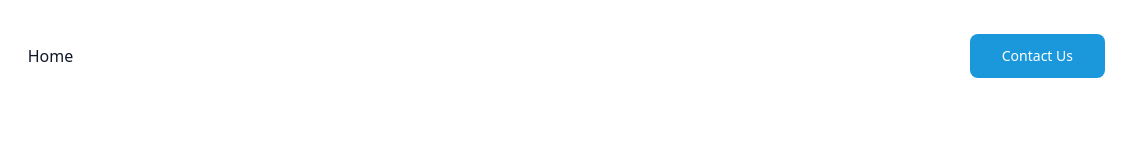
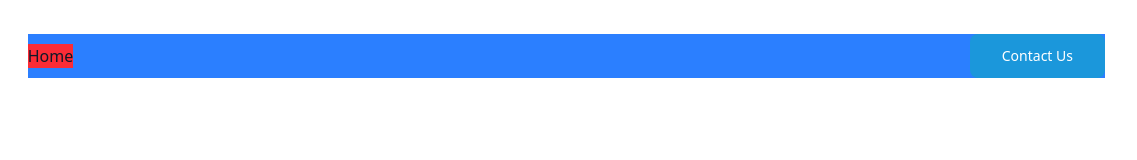
Before and after one commit to 758gianni/West-Indies-Shipping, a plain HTML site: page index.html in a window 1280 px wide. Shown: the full height of the page, 143-1280 px from the left. Drawn offline with nearby package versions, Linux system fonts and the light colour scheme.

Commit message:
Update index.html

```diff
--- a/index.html
+++ b/index.html
@@ -11,9 +11,11 @@
 			@theme {
 				--color-WIS-blue: #1b97db;
 			}
-.divider {
-				@apply border-t border-gray-200;
+
+			::selection {
+				@apply bg-WIS-blue text-white;
 			}
+
 			a,
 			button {
 				@apply transition-all duration-200 ease-in-out;
@@ -26,8 +28,8 @@
 				<img class="w-auto h-20" src="https://www.westindiesshipping.com/images/head_r1_c1.gif" alt="" />
 			</a>
 
-			<div class="flex flex-1 items-center justify-end md:justify-between">
-				<nav class="hidden md:block">
+			<div class="bg-blue-500 flex flex-1 items-center justify-end md:justify-between">
+				<nav class="bg-red-500 hidden md:block">
 					<ul class="flex items-center gap-6">
 						<li>
 							<a href="" class="text-base font-medium text-gray-900 hover:text-gray-600">Home</a>
@@ -42,6 +44,7 @@
 
 					<button class="block rounded-sm bg-gray-100 p-2.5 text-gray-600 transition hover:text-gray-600/75 md:hidden">
 						<span class="sr-only">Toggle menu</span>
+
 						<svg xmlns="http://www.w3.org/2000/svg" class="size-5" fill="none" viewBox="0 0 24 24" stroke="currentColor" stroke-width="2">
 							<path stroke-linecap="round" stroke-linejoin="round" d="M4 6h16M4 12h16M4 18h16" />
 						</svg>
```
